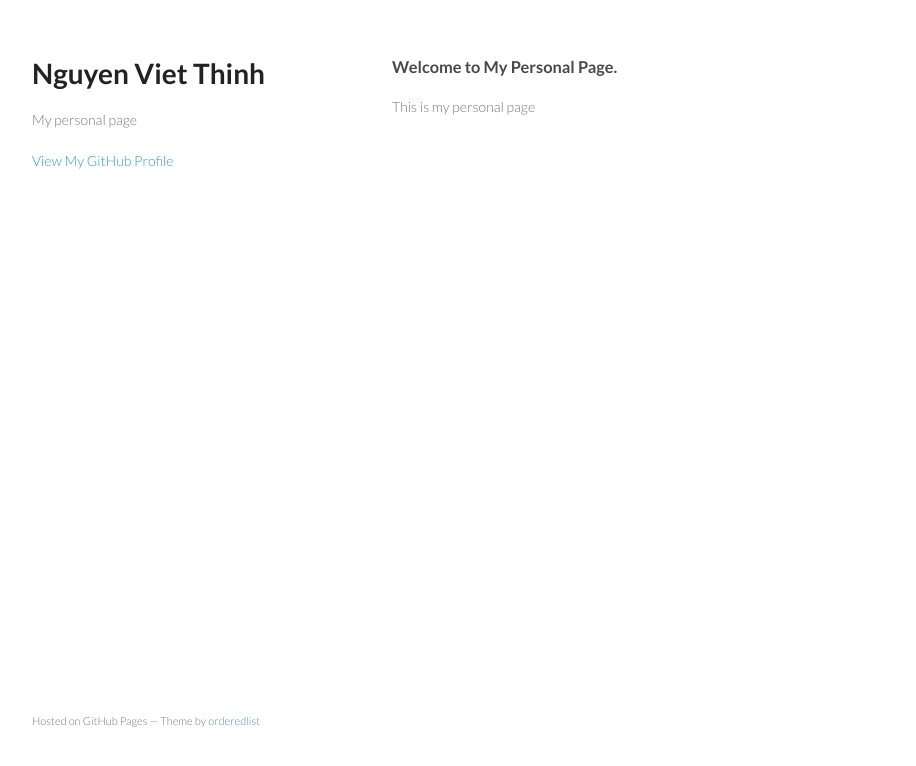
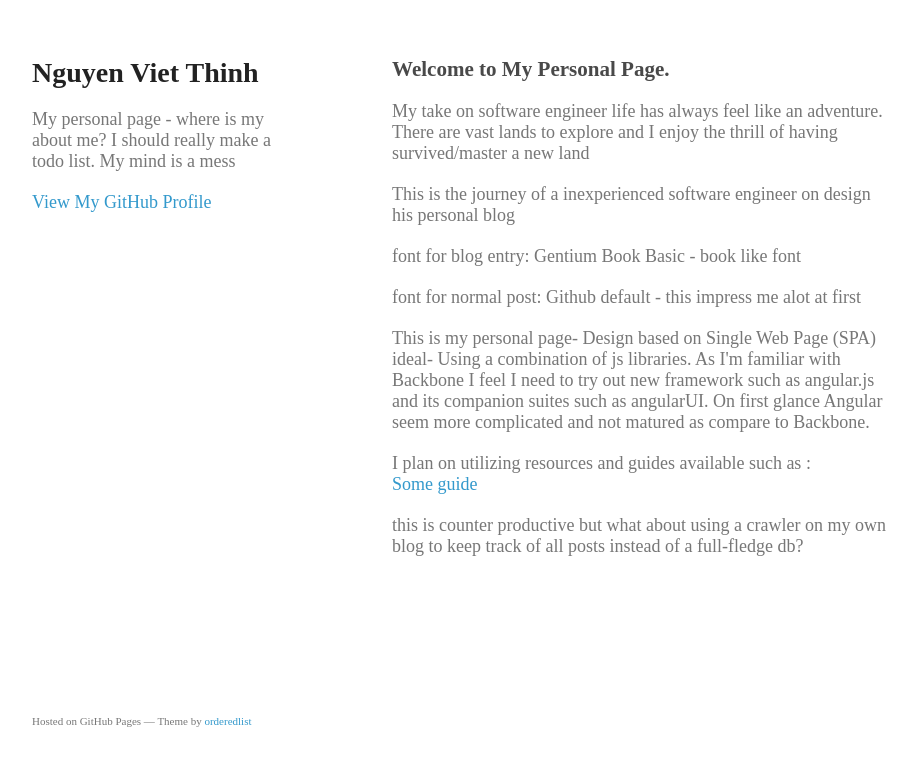
Before and after one commit to iwatobes/iwatobes.github.io, a plain HTML site: page index.html in a window 1280 px wide. Shown: the whole page, without its empty margins (178-1094 px from the left). Drawn offline with Linux system fonts and the light colour scheme; files whose address does not match are found by name.

Commit message:
Choosing Angular.js as my framework

```diff
--- a/index.html
+++ b/index.html
@@ -5,8 +5,8 @@
     <meta http-equiv="X-UA-Compatible" content="chrome=1">
     <title>Hella Issues</title>
 
-    <link rel="stylesheet" href="stylesheets/styles.css">
-    <link rel="stylesheet" href="stylesheets/pygment_trac.css">
+    <link rel="stylesheet" href="resources/css/styles.css">
+	<link rel="stylesheet" href="resources/css/pygment_trac.css">
     <meta name="viewport" content="width=device-width, initial-scale=1, user-scalable=no">
     <!--[if lt IE 9]>
     <script src="//html5shiv.googlecode.com/svn/trunk/html5.js"></script>
@@ -16,7 +16,7 @@
     <div class="wrapper">
       <header>
         <h1>Nguyen Viet Thinh</h1>
-        <p>My personal page</p>
+        <p>My personal page - where is my about me? I should really make a todo list. My mind is a mess</p>
 
 
         <p class="view"><a href="https://github.com/iwatobes">View My GitHub Profile</a></p>
@@ -25,17 +25,22 @@
       <section>
         <h3>
 <a name="welcome-to-github-pages" class="anchor" href="#welcome-to-github-pages"><span class="octicon octicon-link"></span></a>Welcome to My Personal Page.</h3>
+<p>My take on software engineer life has always feel like an adventure. There are vast lands to explore and I enjoy the thrill of having survived/master a new land </p>
+<p>This is the journey of a inexperienced software engineer on design his personal blog</p>
+<p>font for blog entry: Gentium Book Basic - book like font </p>
+<p>font for normal post: Github default - this impress me alot at first </p>
+<p>This is my personal page- Design based on Single Web Page (SPA) ideal- Using a combination of js libraries. As I'm familiar with Backbone I feel I need to try out new framework such as angular.js and its companion suites such as angularUI. On first glance Angular seem more complicated and not matured as compare to Backbone.
+</p>
+<p> I plan on utilizing resources and guides available such as : <br/>
+<a href="http://ruoyusun.com/2013/05/25/things-i-wish-i-were-told-about-angular-js.html" > Some guide</a> </p>
 
-<p>This is my personal page</p>
-
-
-
+<p>this is counter productive but what about using a crawler on my own blog to keep track of all posts instead of a full-fledge db?</p>
       </section>
       <footer>
         <p><small>Hosted on GitHub Pages &mdash; Theme by <a href="https://github.com/orderedlist">orderedlist</a></small></p>
       </footer>
     </div>
     <script src="javascripts/scale.fix.js"></script>
-
+    <script src="//cdnjs.cloudflare.com/ajax/libs/require.js/2.1.8/require.min.js"></script>
   </body>
 </html>
--- a/stylesheets/styles.css
+++ b/resources/css/styles.css
@@ -2,7 +2,9 @@
 
 body {
   padding:50px;
-  font:14px/1.5 Lato, "Helvetica Neue", Helvetica, Arial, sans-serif;
+  //font:14px/1.5 Lato, "Helvetica Neue", Helvetica, Arial, sans-serif;
+  font-family :"Gentium Book Basic",serif;
+  font-size : 18px;
   color:#777;
   font-weight:300;
 }
```
Also changed, not shown: resources/css/pygment_trac.css (renamed from stylesheets/pygment_trac.css), resources/js/scale.fix.js (renamed from javascripts/scale.fix.js).
